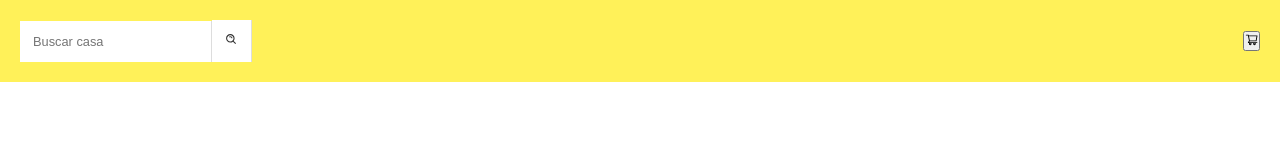
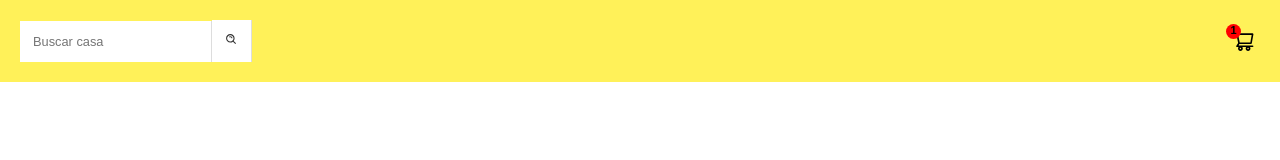
Before and after one commit to GabrielMatiasn10/loja, a React (Create React App) app: page / in a window 1280 px wide. Shown: the top 160 px of the page. Built offline with nearby package versions, Linux system fonts and the light colour scheme.

Commit message:
termino do css e criação do products

```diff
--- a/src/components/Header/Header.css
+++ b/src/components/Header/Header.css
@@ -12,3 +12,30 @@
     padding: 20px;
 
 }
+
+.cart__button {
+  font-size: 1.5rem;
+  display: flex;
+  align-items: center;
+  justify-content: center;
+  padding: 5px;
+  border: none;
+  background: none;
+  cursor: pointer;
+  position: relative;
+
+}
+
+.cart-status{
+  background-color: red;
+  width: 15px;
+  height: 15px;
+  position: absolute;
+  top: 0;
+  left: 0;
+  font-size: 11px;
+  font-weight: 600;
+  border-radius: 15px;
+  align-items: center;
+  justify-content: center;
+}
--- a/src/components/Header/Header.jsx
+++ b/src/components/Header/Header.jsx
@@ -8,8 +8,9 @@ function Header() {
     <header className="header">
       <div className="container">
         <SearchBar />
-        <button>
+        <button type="button" className="cart__button" >
           <AiOutlineShoppingCart />
+          <span className="cart-status">1</span>
         </button>
       </div>
     </header>
--- a/src/components/SearchBar/SearchBar.css
+++ b/src/components/SearchBar/SearchBar.css
@@ -38,5 +38,5 @@
     font-size: 0.8rem;
     font-weight: 500px;
     border-right: 1px solid #ddd;
-
+    cursor: pointer;
   }
--- a/src/components/SearchBar/SearchBar.jsx
+++ b/src/components/SearchBar/SearchBar.jsx
@@ -5,14 +5,13 @@ import './SearchBar.css';
 
 function SearchBar() {
 
-  const [, setSearchValue] = useState ('');
+  const [ , setSearchValue] = useState ('');
 
   return (
     <div>
       <form className="search-bar">
         <input
           className="search__input"
-
           type="search"
           placeholder="Buscar casa"
           onChange={({target}) => setSearchValue(target.value)}
```
Also changed, not shown: src/api/fetchProducts.js (added, +10 -0 lines).
